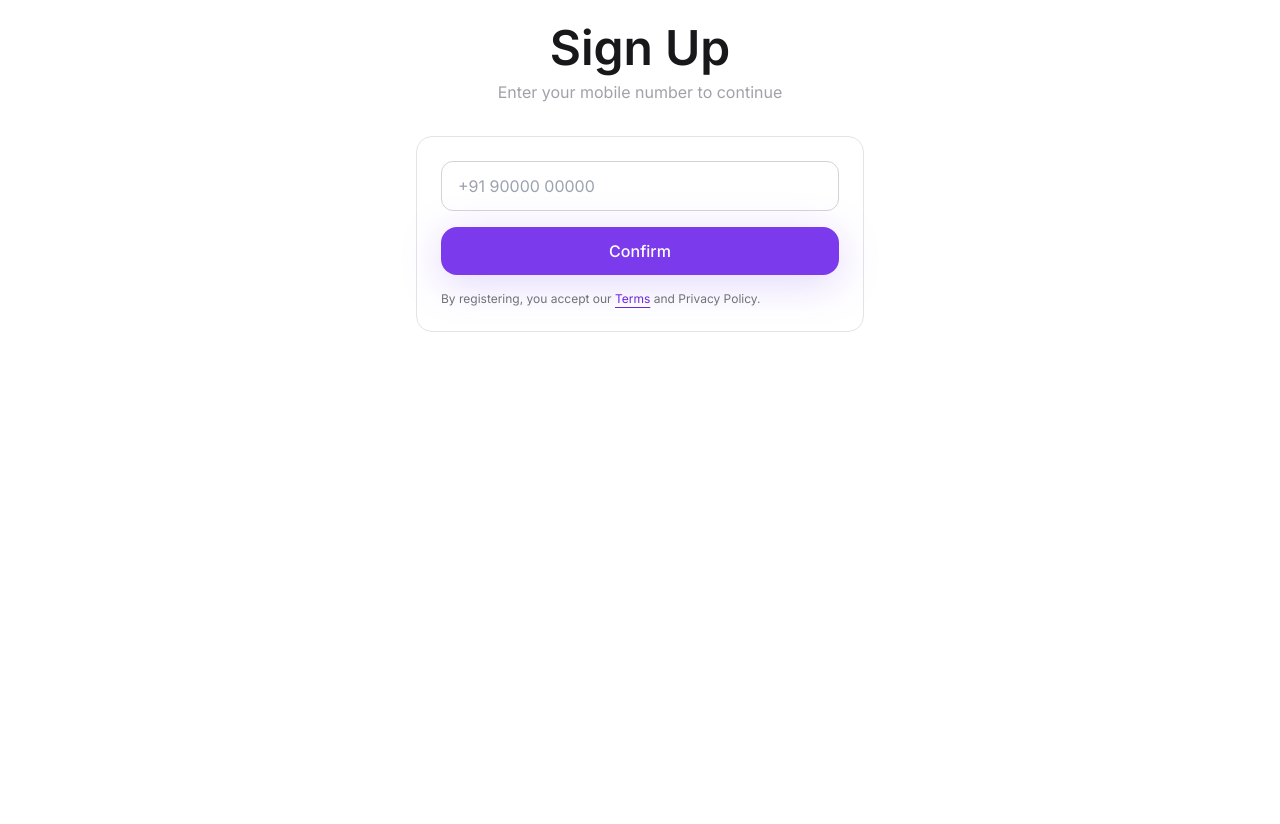
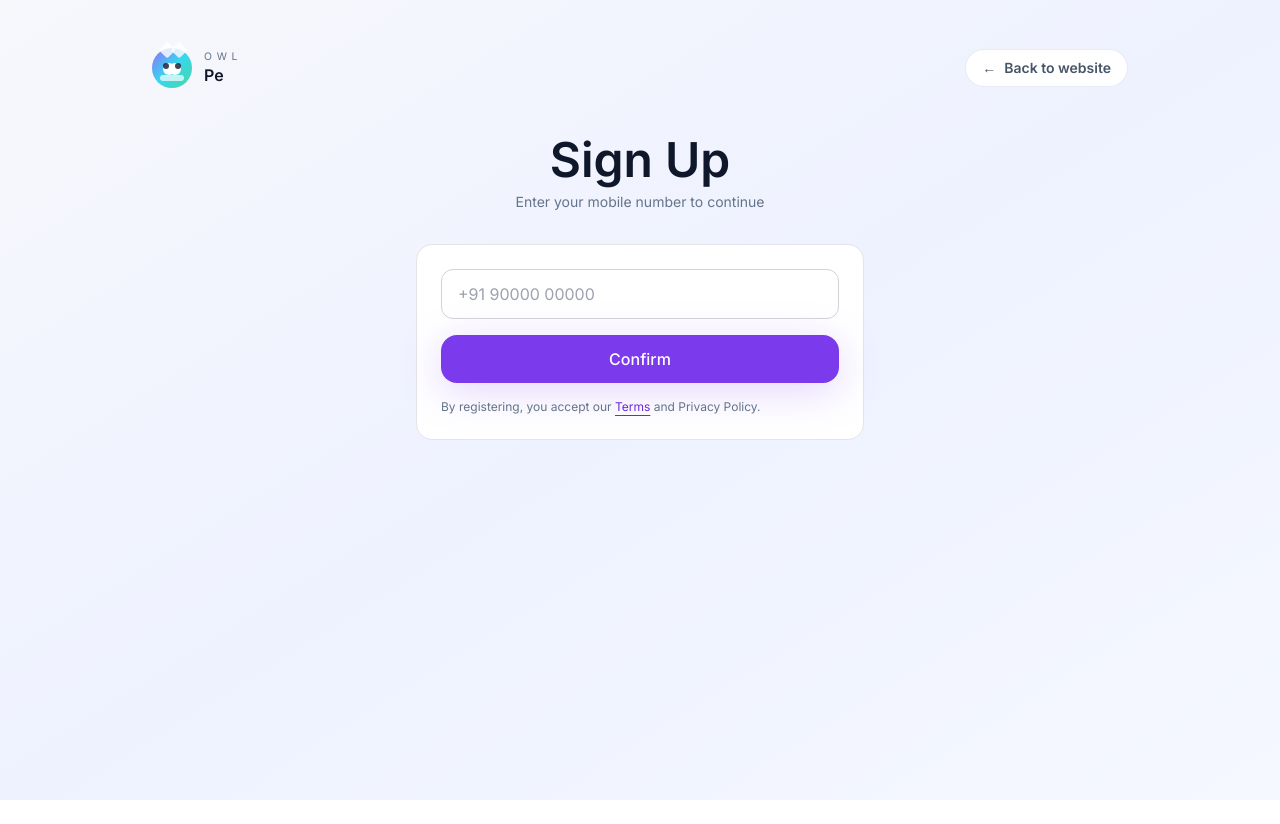
Before and after one commit to navin346/owlpay-mvp, a Next.js app: page /start in a window 1280 px wide. After the commit the page ends 800 px from the top, so only its background shows below. Built offline with nearby package versions, Linux system fonts and the light colour scheme.

Commit message:
Add branded navigation links back to homepage

```diff
--- a/app/mvp/page.tsx
+++ b/app/mvp/page.tsx
@@ -1,7 +1,9 @@
 'use client'
 
 import clsx from 'clsx'
+import Link from 'next/link'
 import { createContext, useContext, useEffect, useMemo, useState } from 'react'
+import { BrandMark } from '../../components/BrandMark'
 
 type FlowKey = 'new' | 'existing'
 
@@ -1587,10 +1589,32 @@ export default function CrossBorderMVP() {
           <div className="absolute bottom-[-20%] right-[-10%] h-[520px] w-[520px] rounded-full bg-[radial-gradient(circle_at_bottom,#34d39930,transparent_70%)] blur-3xl" />
         </div>
         <section className="relative z-10 mx-auto flex max-w-6xl flex-col gap-12 px-6 pb-24 pt-20">
-          <header className="space-y-8">
-            <div className="flex flex-wrap items-center justify-between gap-6">
+          <header className="space-y-10">
+            <div className="flex flex-wrap items-center justify-between gap-4">
+              <BrandMark theme={isLight ? 'light' : 'dark'} />
+              <Link
+                href="/"
+                className={clsx(
+                  'inline-flex items-center gap-2 rounded-full border px-4 py-2 text-sm font-semibold transition',
+                  isLight
+                    ? 'border-slate-200/80 bg-white text-slate-600 hover:border-slate-300 hover:text-slate-900'
+                    : 'border-white/10 bg-white/10 text-white/70 hover:border-white/20 hover:text-white',
+                )}
+              >
+                <span aria-hidden="true">←</span>
+                Back to website
+              </Link>
+            </div>
+            <div className="flex flex-wrap items-start justify-between gap-6">
               <div className="space-y-4">
-                <p className="inline-flex items-center gap-2 rounded-full border border-white/10 bg-white/10 px-4 py-2 text-xs uppercase tracking-[0.35em] text-white/70">
+                <p
+                  className={clsx(
+                    'inline-flex items-center gap-2 rounded-full border px-4 py-2 text-xs uppercase tracking-[0.35em]',
+                    isLight
+                      ? 'border-slate-200/80 bg-white/70 text-slate-500'
+                      : 'border-white/10 bg-white/10 text-white/70',
+                  )}
+                >
                   <span role="img" aria-label="us flag">
                     🇺🇸
                   </span>
@@ -1600,11 +1624,16 @@ export default function CrossBorderMVP() {
                   </span>
                 </p>
                 <h1 className="text-4xl font-semibold md:text-5xl">Cross-border payments MVP</h1>
-                <p className="max-w-2xl text-base text-white/70">{flowMeta.intro}</p>
+                <p className={clsx('max-w-2xl text-base', isLight ? 'text-slate-600' : 'text-white/70')}>{flowMeta.intro}</p>
               </div>
               <button
                 onClick={() => setTheme((prev) => (prev === 'dark' ? 'light' : 'dark'))}
-                className="inline-flex items-center gap-2 rounded-full border border-white/10 bg-white/10 px-5 py-2 text-xs font-semibold uppercase tracking-[0.3em] text-white/70 transition hover:border-white/30 hover:text-white"
+                className={clsx(
+                  'inline-flex items-center gap-2 rounded-full px-5 py-2 text-xs font-semibold uppercase tracking-[0.3em] transition',
+                  isLight
+                    ? 'border border-slate-200/80 bg-white text-slate-600 hover:border-slate-300 hover:text-slate-900'
+                    : 'border border-white/10 bg-white/10 text-white/70 hover:border-white/30 hover:text-white',
+                )}
               >
                 {theme === 'dark' ? 'View in light mode' : 'View in dark mode'}
               </button>
--- a/app/page.tsx
+++ b/app/page.tsx
@@ -2,6 +2,8 @@
 
 import Link from 'next/link'
 import { useEffect, useState } from 'react'
+
+import { BrandMark } from '../components/BrandMark'
 
 export default function Landing() {
   const [darkMode, setDarkMode] = useState(true)
@@ -28,9 +30,12 @@ export default function Landing() {
         }`}
       >
         <div className="mx-auto flex max-w-6xl flex-wrap items-center justify-between gap-4">
-          <div>
-            <p className="text-sm font-semibold tracking-[0.25em] text-ocean uppercase">OwlPay</p>
-            <h1 className="text-2xl font-semibold">US ⇄ India Stablecoin Banking</h1>
+          <div className="flex items-center gap-4">
+            <BrandMark theme={darkMode ? 'dark' : 'light'} />
+            <div>
+              <p className="text-sm font-semibold uppercase tracking-[0.25em] text-ocean">US ⇄ India</p>
+              <h1 className="text-2xl font-semibold">Cross-border stablecoin banking</h1>
+            </div>
           </div>
           <div className="flex items-center gap-3 text-sm">
             <button
--- a/app/start/page.tsx
+++ b/app/start/page.tsx
@@ -1,12 +1,21 @@
 'use client'
-import { useState } from 'react'
+import clsx from 'clsx'
+import Link from 'next/link'
+import { useEffect, useState } from 'react'
+import { BrandMark } from '../../components/BrandMark'
 import { generateOTP, getProfile, setProfile } from '../lib/store'
 import { useRouter } from 'next/navigation'
-import Link from 'next/link'
 export default function Signup() {
   const [phone, setPhone] = useState('')
   const [error, setError] = useState('')
+  const [theme, setTheme] = useState<'dark' | 'light'>('light')
   const router = useRouter()
+  useEffect(() => {
+    if (typeof window === 'undefined') return
+    const isDark = document.documentElement.classList.contains('dark')
+    setTheme(isDark ? 'dark' : 'light')
+  }, [])
+  const isDark = theme === 'dark'
   function sendOTP() {
     if (!/^\+?\d{8,15}$/.test(phone.replace(/\s/g,''))) { setError('Enter a valid mobile number with country code (e.g. +1..., +91...)'); return }
     const code = generateOTP(); alert(`Demo OTP (visible only in demo): ${code}`)
@@ -14,16 +23,59 @@ export default function Signup() {
     existing.phone = phone; setProfile(existing); router.push('/otp')
   }
   return (
-    <main className="space-y-8 max-w-md mx-auto">
-      <div className="text-center mt-6">
-        <h1>Sign Up</h1>
-        <p className="text-zinc-400 mt-2">Enter your mobile number to continue</p>
-      </div>
-      <div className="card space-y-4">
-        <input className="input" value={phone} onChange={(e)=>setPhone(e.target.value)} placeholder="+91 90000 00000" inputMode="tel" aria-label="Mobile number" />
-        {error && <p className="text-red-400 text-sm">{error}</p>}
-        <button className="btn-primary w-full" onClick={sendOTP}>Confirm</button>
-        <p className="text-xs text-zinc-500">By registering, you accept our <Link href="/whitepaper" className="link">Terms</Link> and Privacy Policy.</p>
+    <main
+      className={clsx(
+        'min-h-screen',
+        isDark
+          ? 'bg-[#050509] text-white'
+          : 'bg-gradient-to-br from-[#f7f8fc] via-[#eef2ff] to-[#f5f8ff] text-slate-900',
+      )}
+    >
+      <div className="mx-auto flex max-w-5xl flex-col gap-12 px-6 py-12">
+        <div className="flex flex-wrap items-center justify-between gap-4">
+          <BrandMark theme={theme} />
+          <Link
+            href="/"
+            className={clsx(
+              'inline-flex items-center gap-2 rounded-full border px-4 py-2 text-sm font-semibold transition',
+              isDark
+                ? 'border-white/10 bg-white/10 text-white/70 hover:border-white/20 hover:text-white'
+                : 'border-slate-200/80 bg-white text-slate-600 hover:border-slate-300 hover:text-slate-900',
+            )}
+          >
+            <span aria-hidden="true">←</span>
+            Back to website
+          </Link>
+        </div>
+        <div className="mx-auto w-full max-w-md space-y-8">
+          <div className="text-center">
+            <h1>Sign Up</h1>
+            <p className={clsx('mt-2 text-sm', isDark ? 'text-white/70' : 'text-slate-500')}>
+              Enter your mobile number to continue
+            </p>
+          </div>
+          <div className="card space-y-4">
+            <input
+              className="input"
+              value={phone}
+              onChange={(e) => setPhone(e.target.value)}
+              placeholder="+91 90000 00000"
+              inputMode="tel"
+              aria-label="Mobile number"
+            />
+            {error && <p className="text-red-400 text-sm">{error}</p>}
+            <button className="btn-primary w-full" onClick={sendOTP}>
+              Confirm
+            </button>
+            <p className={clsx('text-xs', isDark ? 'text-white/60' : 'text-slate-500')}>
+              By registering, you accept our{' '}
+              <Link href="/whitepaper" className="link">
+                Terms
+              </Link>{' '}
+              and Privacy Policy.
+            </p>
+          </div>
+        </div>
       </div>
     </main>
   )
--- /dev/null
+++ b/components/BrandMark.tsx
@@ -0,0 +1,37 @@
+import clsx from 'clsx'
+import Link from 'next/link'
+
+type BrandMarkProps = {
+  theme?: 'light' | 'dark'
+  className?: string
+}
+
+export function BrandMark({ theme = 'dark', className }: BrandMarkProps) {
+  const textPrimary = theme === 'light' ? 'text-slate-900' : 'text-white'
+  const textSecondary = theme === 'light' ? 'text-slate-500' : 'text-white/70'
+
+  return (
+    <Link
+      href="/"
+      aria-label="Return to OwlPe homepage"
+      className={clsx('group inline-flex items-center gap-3', className)}
+    >
+      <span className="relative inline-flex h-10 w-10 items-center justify-center">
+        <span className="absolute inset-0 rounded-full bg-gradient-to-br from-brand-500 via-ocean to-mint opacity-90 transition duration-300 group-hover:scale-105 group-hover:opacity-100" />
+        <span className="absolute -top-1 left-1/2 h-3 w-3 -translate-x-[90%] rotate-45 rounded-sm bg-white/80" />
+        <span className="absolute -top-1 left-1/2 h-3 w-3 translate-x-[10%] -rotate-45 rounded-sm bg-white/80" />
+        <span className="absolute left-[28%] top-[38%] h-3 w-3 rounded-full bg-white" />
+        <span className="absolute right-[28%] top-[38%] h-3 w-3 rounded-full bg-white" />
+        <span className="absolute left-[28%] top-[38%] h-1.5 w-1.5 rounded-full bg-slate-900/80" />
+        <span className="absolute right-[28%] top-[38%] h-1.5 w-1.5 rounded-full bg-slate-900/80" />
+        <span className="absolute bottom-[18%] left-1/2 h-1.5 w-6 -translate-x-1/2 rounded-full bg-white/70" />
+      </span>
+      <span className="leading-tight">
+        <span className={clsx('block text-[0.65rem] uppercase tracking-[0.45em]', textSecondary)}>Owl</span>
+        <span className={clsx('block text-base font-semibold', textPrimary)}>Pe</span>
+      </span>
+    </Link>
+  )
+}
+
+export default BrandMark
```
